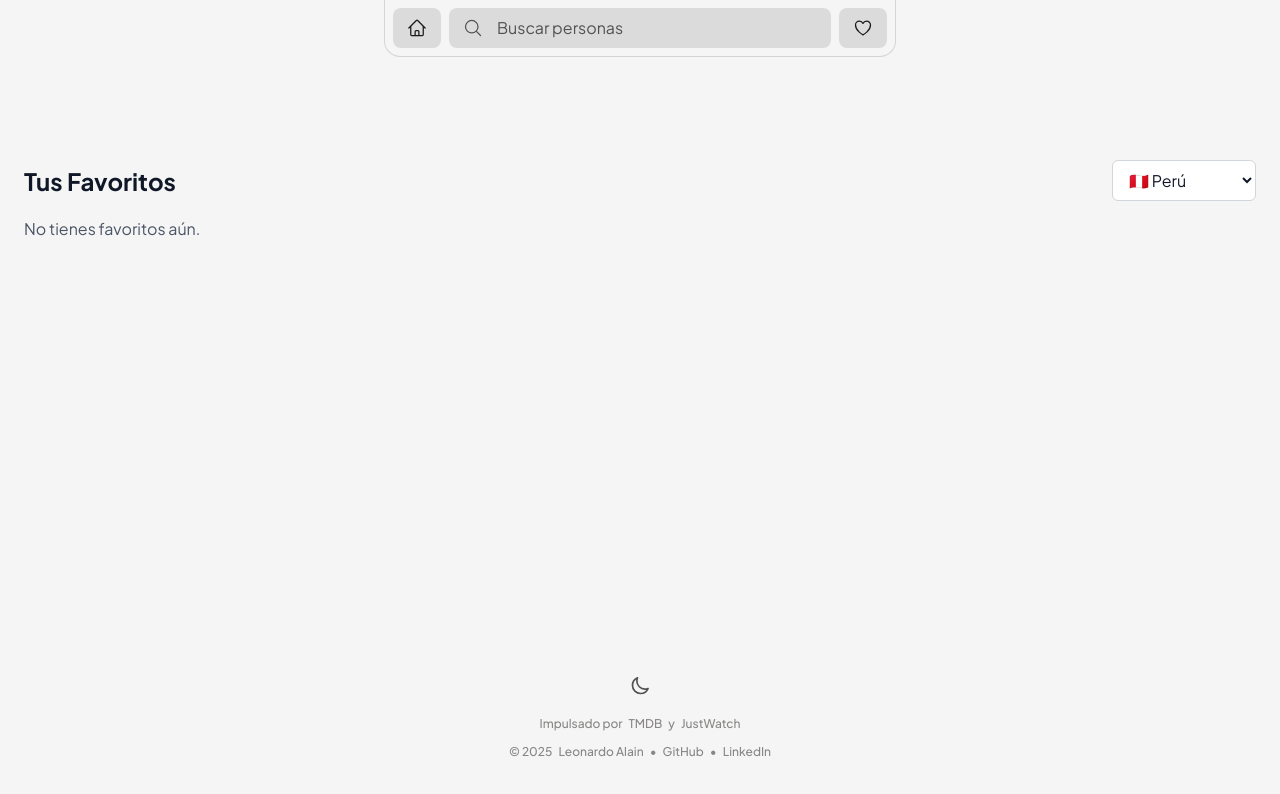
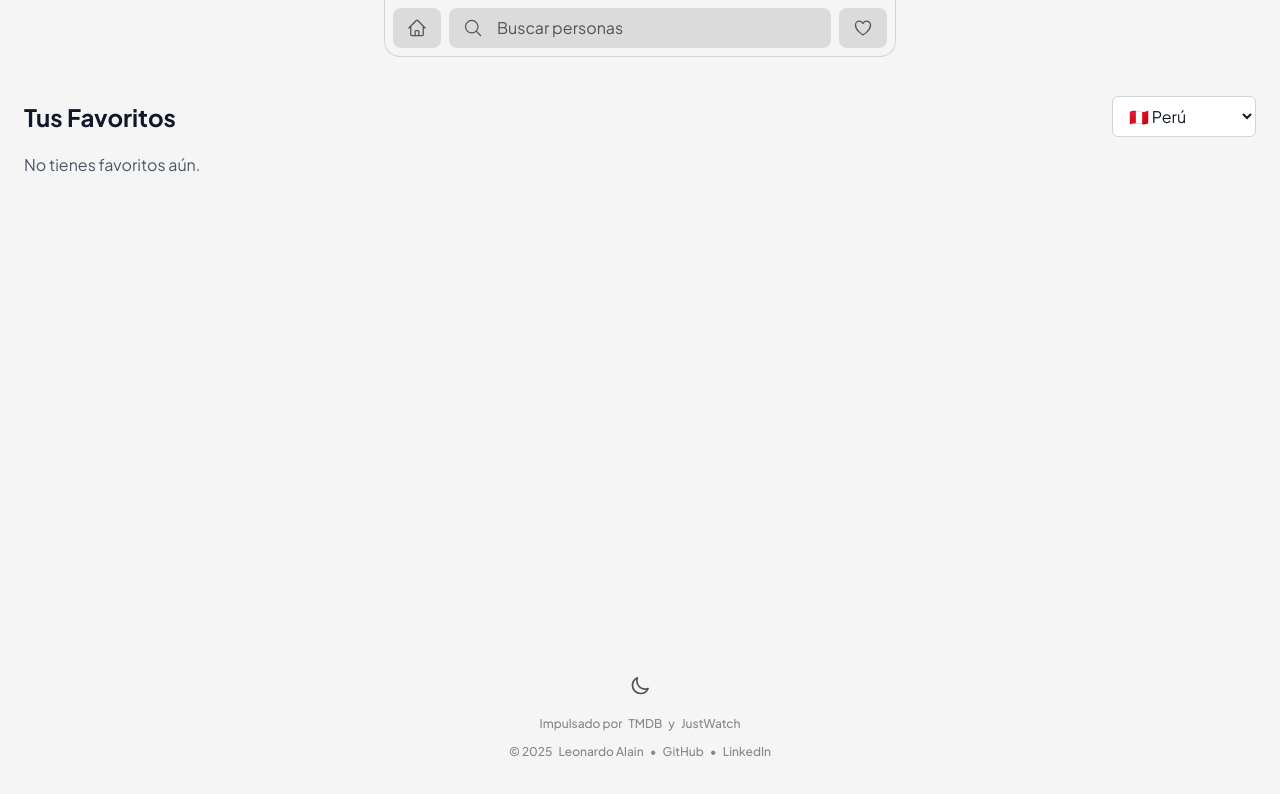
Before and after one commit to leinvg/movie-viewer, a Next.js app: page /favorites in a window 1280 px wide. Shown: the top 794 px of the page. Built offline with nearby package versions, Linux system fonts and the light colour scheme.

Commit message:
refactor: separacion main layout del header

```diff
--- a/src/app/favorites/page.tsx
+++ b/src/app/favorites/page.tsx
@@ -5,8 +5,7 @@ import RegionSelector from "@/components/RegionSelector";
 
 export default function FavoritesPage() {
   return (
-    <main className="flex-1">
-      <div className="max-w-7xl mx-auto pt-40">
+    <div className="w-full">
       <div className="flex items-center justify-between mb-4">
         <h1 className="text-2xl font-bold text-gray-900 dark:text-white">
           Tus Favoritos
@@ -15,6 +14,5 @@ export default function FavoritesPage() {
       </div>
       <FavoritesList />
     </div>
-    </main>
   );
 }
--- a/src/app/layout.tsx
+++ b/src/app/layout.tsx
@@ -32,7 +32,7 @@ export default function RootLayout({
       <body className="flex flex-col min-h-dvh overflow-x-hidden bg-canvas text-foreground transition-colors">
         <ThemeProvider>
           <Header />
-          <main className="flex flex-1 w-full max-w-7xl mx-auto px-4 md:px-6">
+          <main className="flex flex-1 w-full max-w-7xl mx-auto px-4 md:px-6 pt-32 xs:pt-24">
             {children}
           </main>
           <Footer />
--- a/src/app/search/page.tsx
+++ b/src/app/search/page.tsx
@@ -26,8 +26,7 @@ export default async function SearchPage({ searchParams }: Props) {
   }
 
   return (
-    <main className="flex-1">
-      <div className="pt-40 max-w-7xl mx-auto">
+    <div className="w-full">
       {q ? (
         <SearchResults
           initialResults={initial.results}
@@ -41,6 +40,5 @@ export default async function SearchPage({ searchParams }: Props) {
         </div>
       )}
     </div>
-    </main>
   );
 }
--- a/src/components/Header.tsx
+++ b/src/components/Header.tsx
@@ -7,7 +7,7 @@ import useAppStore from "@/store/appStore";
 import SearchBar from "./SearchBar";
 
 const NAV_LINK =
-  "flex items-center w-full justify-center gap-2 py-2.5 px-3.5 bg-surface rounded-lg outline-none transition-all hover:bg-surface-hover focus-visible:ring-2 focus-visible:bg-surface-hover";
+  "flex items-center w-full justify-center gap-2 py-2.5 px-3.5 bg-surface rounded-lg outline-none transition-all hover:text-foreground hover:bg-surface-hover focus-visible:ring-2 focus-visible:bg-surface-hover";
 
 function FavoritesButton() {
   const { favorites } = useAppStore();
@@ -34,7 +34,7 @@ function FavoritesButton() {
 
 export default function Header() {
   return (
-    <header className="fixed top-0 z-50 flex flex-wrap xs:flex-nowrap w-full gap-2 p-2 bg-canvas border-b border-line transition-all sm:left-1/2 sm:-translate-x-1/2 sm:max-w-lg sm:border-x sm:rounded-b-2xl">
+    <header className="fixed top-0 z-50 flex flex-wrap xs:flex-nowrap w-full gap-2 p-2 bg-canvas border-b border-line transition-all sm:left-1/2 sm:-translate-x-1/2 sm:max-w-lg sm:border-x sm:rounded-b-2xl md:text-foreground-secondary">
       <div className="flex-1 flex order-1 sm:flex-initial">
         <Link href="/" className={NAV_LINK} aria-label="Inicio">
           <svg
```
Lines whose indentation alone changed are shown as unchanged.
